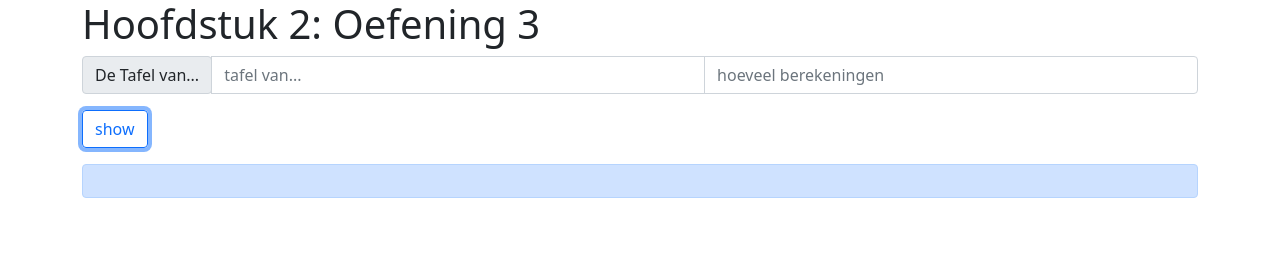
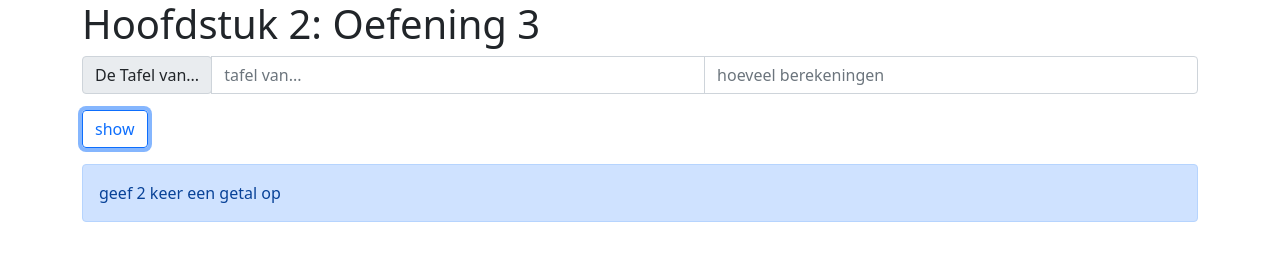
Before and after one commit to 24-ant-programmeren-thomasmore/interactive, a plain HTML site: page 02_OPL.programmastructuur/oefening3.html in a window 1280 px wide. Both pictures are taken after a click on the button "show". Drawn offline with nearby package versions, Linux system fonts and the light colour scheme.

Commit message:
fix: problemen in oplossingen week 1

```diff
--- a/02_OPL.programmastructuur/oefening3.html
+++ b/02_OPL.programmastructuur/oefening3.html
@@ -53,10 +53,15 @@
        * Event listeners
        */
       calculateButton.addEventListener("click", () => {
-        let result = "";
-
         const amountOfLines = amountOfLinesInput.valueAsNumber;
         const baseNumber = baseNumberInput.valueAsNumber;
+
+        if (isNaN(amountOfLines) || isNaN(baseNumber)) {
+          resultContainer.innerHTML = "geef 2 keer een getal op";
+          return;
+        }
+
+        let result = "";
 
         for (let i = 1; i <= amountOfLines; i++) {
           result += `<div>${i} * ${baseNumber} = ${i * baseNumber}</div>`;
```
Also changed, not shown: 02_OPL.programmastructuur/oefening2.html (+1 -1 lines).
